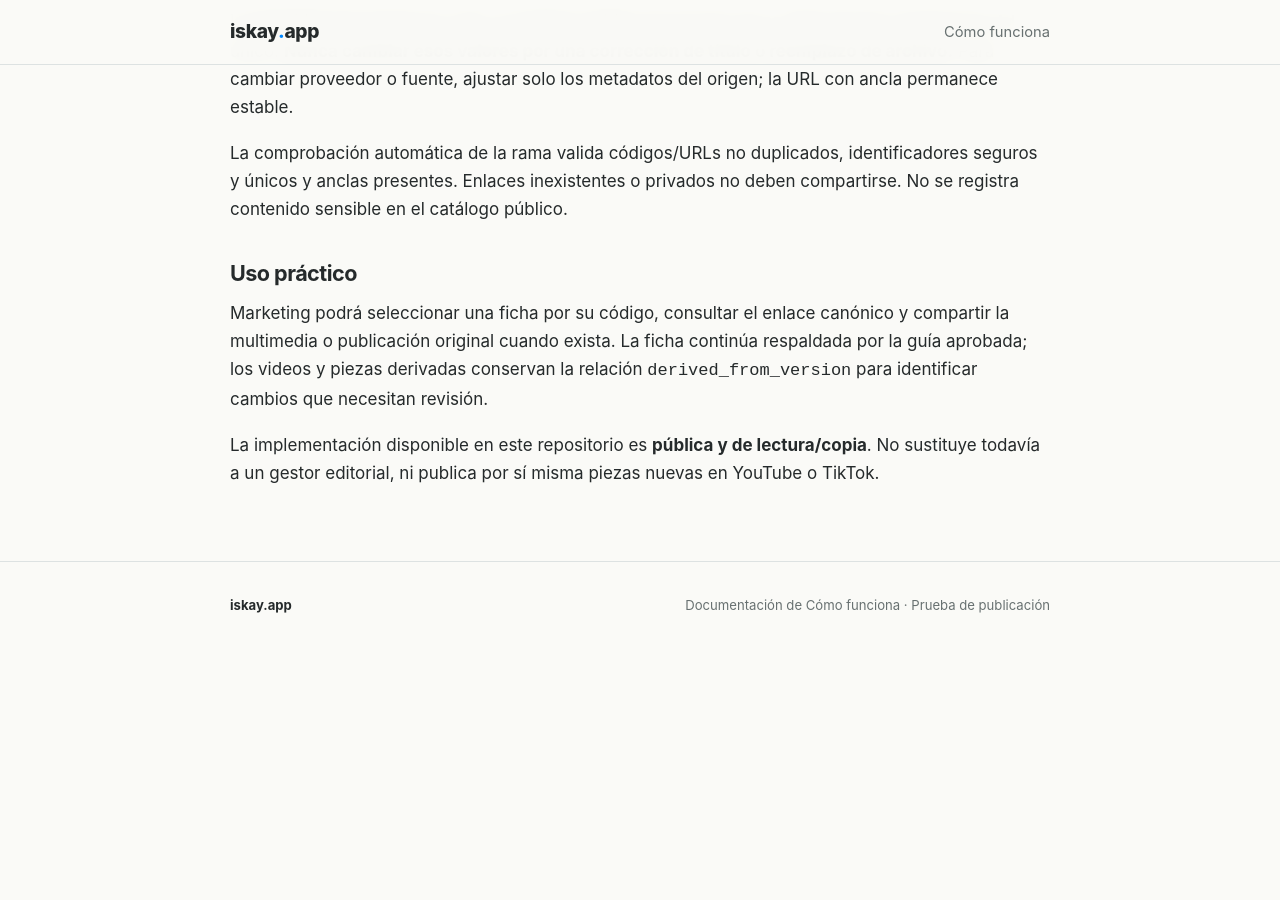
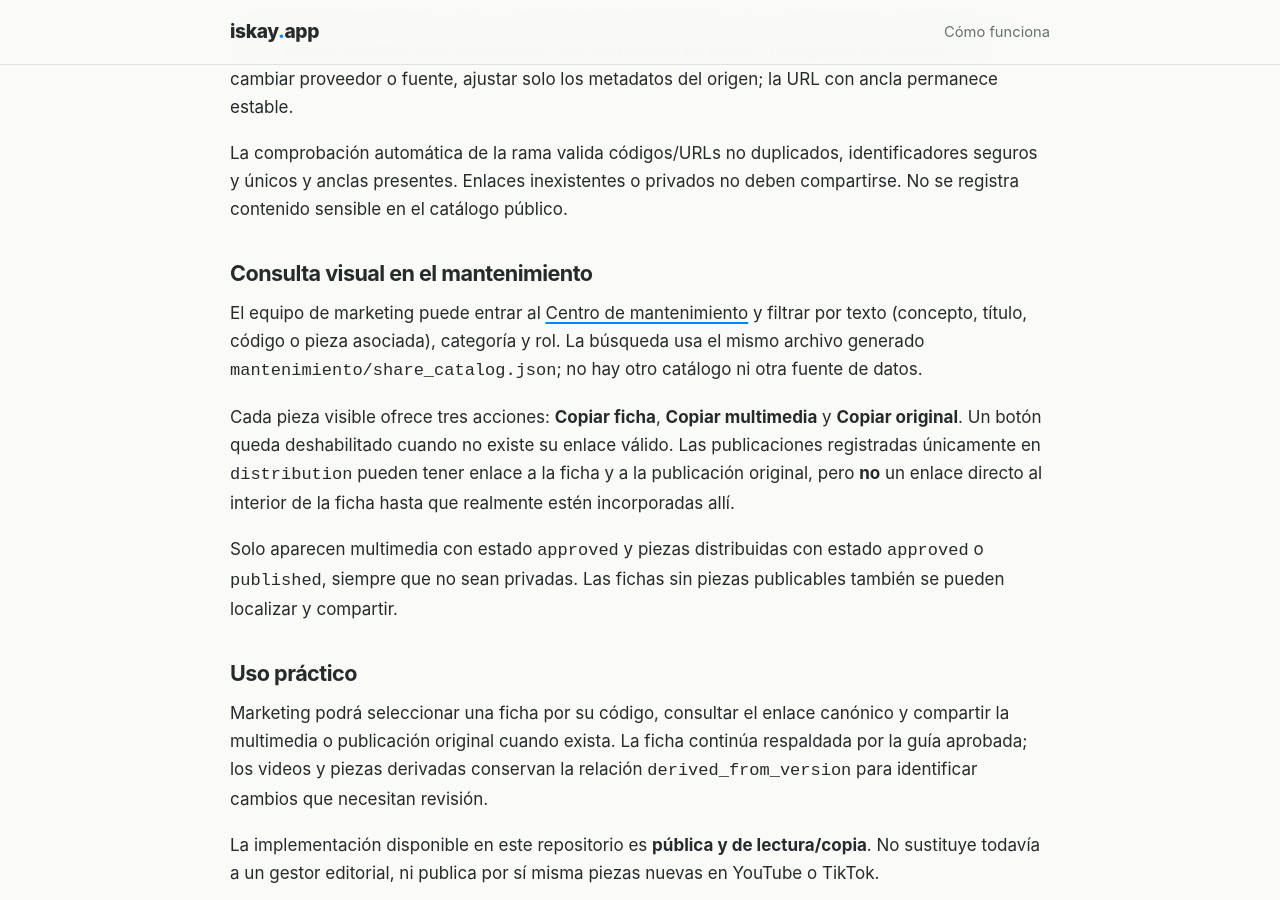
Before and after one commit to iskayApp/como-funciona, a Jekyll site: the page built from ENLACES_COMPARTIBLES.md, in a window 1280 px wide and 900 px high, scrolled down 2543 px. Built offline with Jekyll 4.4.1, drawn with Linux system fonts in a browser that asks for light colours; our own code applies the rules of GitHub Pages for plain Markdown files; before the commit the page ends 3193 px from its top, so only the background shows below that.

Commit message:
docs: explicar búsqueda y enlaces ausentes para publicaciones distribuidas

```diff
--- a/ENLACES_COMPARTIBLES.md
+++ b/ENLACES_COMPARTIBLES.md
@@ -77,6 +77,14 @@ La identidad de la ficha es `code`, su destino público es `permalink` y cada re
 
 La comprobación automática de la rama valida códigos/URLs no duplicados, identificadores seguros y únicos y anclas presentes. Enlaces inexistentes o privados no deben compartirse. No se registra contenido sensible en el catálogo público.
 
+## Consulta visual en el mantenimiento
+
+El equipo de marketing puede entrar al [Centro de mantenimiento](https://iskayapp.github.io/como-funciona/mantenimiento/) y filtrar por texto (concepto, título, código o pieza asociada), categoría y rol. La búsqueda usa el mismo archivo generado `mantenimiento/share_catalog.json`; no hay otro catálogo ni otra fuente de datos.
+
+Cada pieza visible ofrece tres acciones: **Copiar ficha**, **Copiar multimedia** y **Copiar original**. Un botón queda deshabilitado cuando no existe su enlace válido. Las publicaciones registradas únicamente en `distribution` pueden tener enlace a la ficha y a la publicación original, pero **no** un enlace directo al interior de la ficha hasta que realmente estén incorporadas allí.
+
+Solo aparecen multimedia con estado `approved` y piezas distribuidas con estado `approved` o `published`, siempre que no sean privadas. Las fichas sin piezas publicables también se pueden localizar y compartir.
+
 ## Uso práctico
 
 Marketing podrá seleccionar una ficha por su código, consultar el enlace canónico y compartir la multimedia o publicación original cuando exista. La ficha continúa respaldada por la guía aprobada; los videos y piezas derivadas conservan la relación `derived_from_version` para identificar cambios que necesitan revisión.
```
